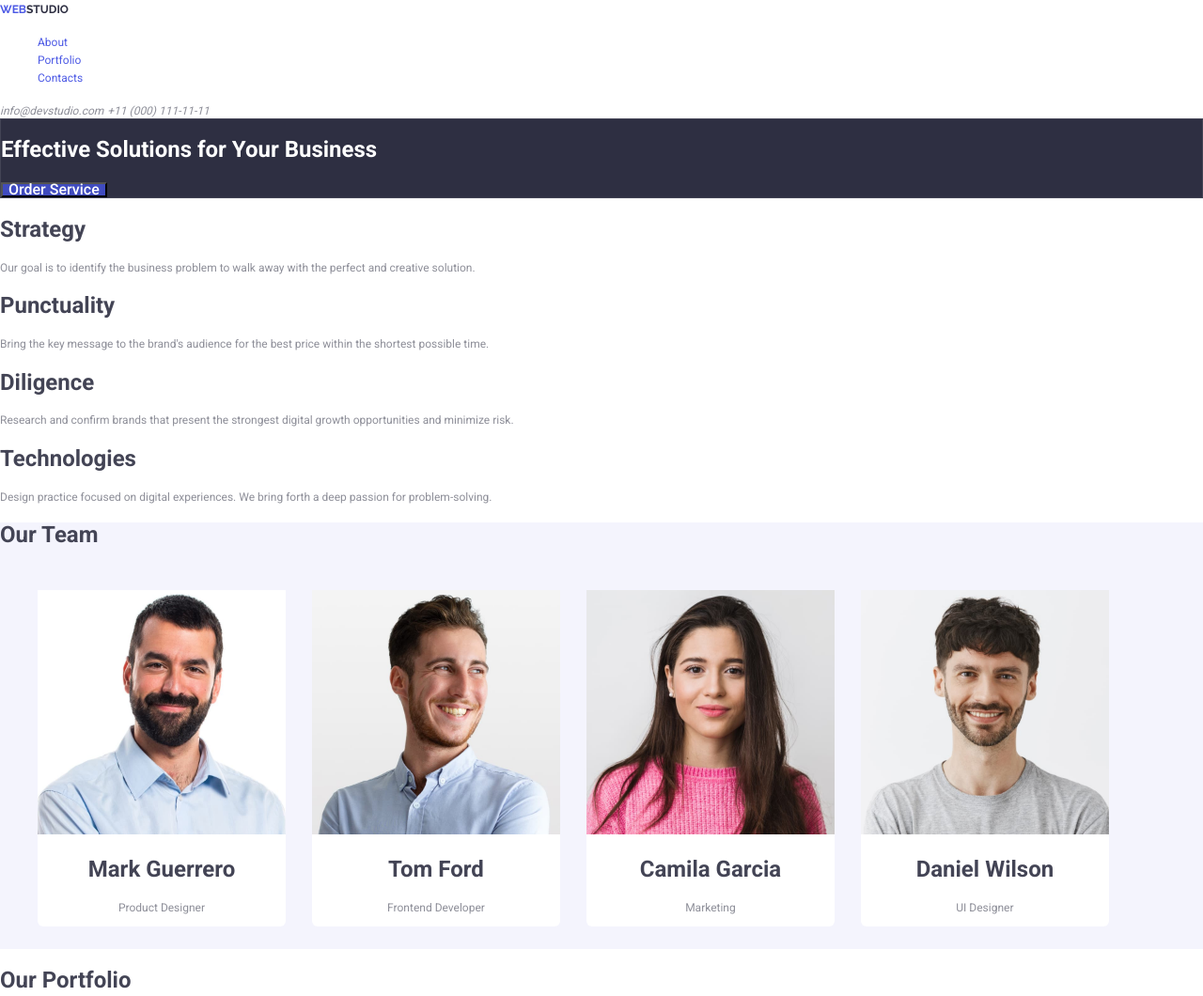
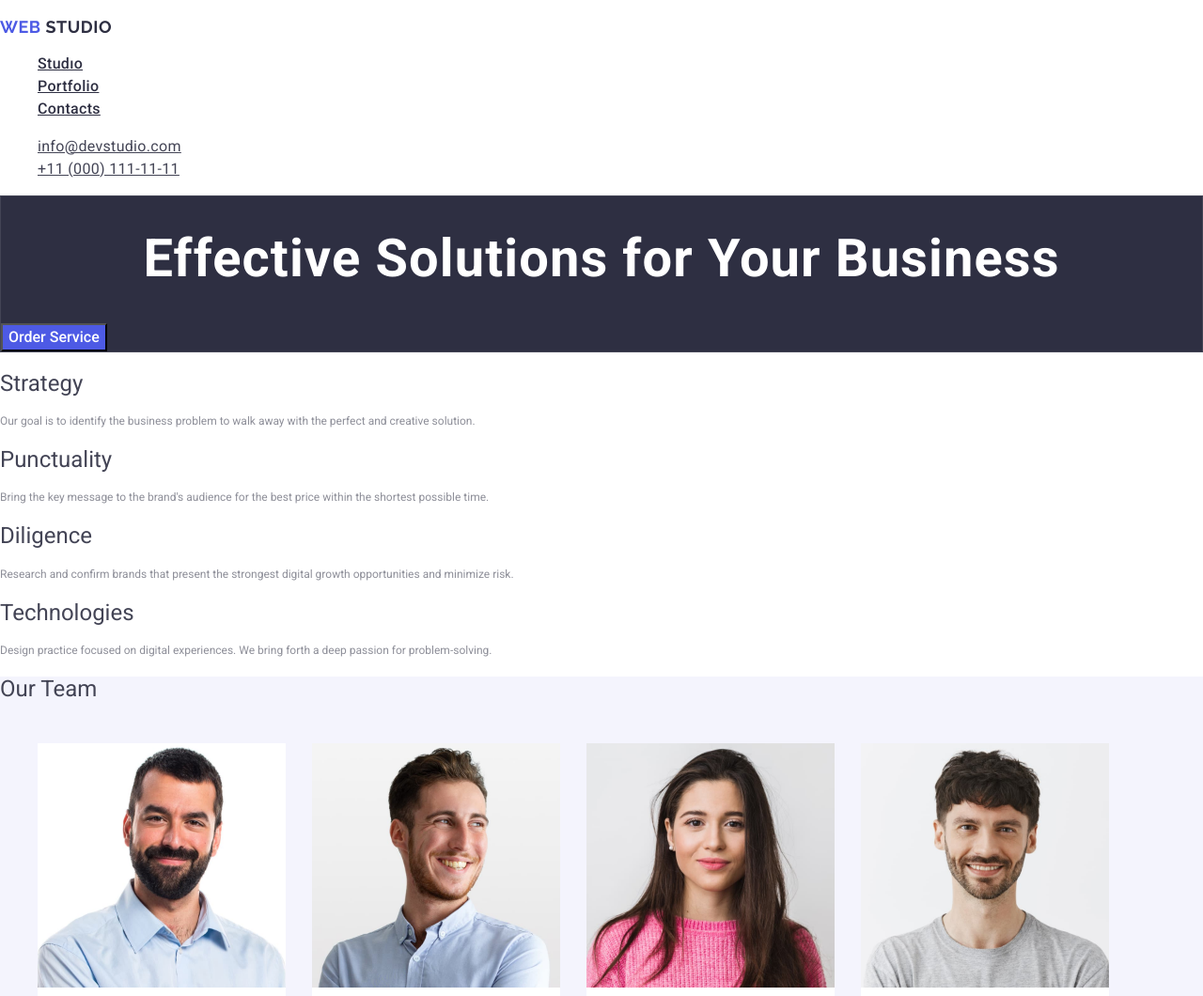
Before and after one commit to Emirhan-bs/goit-markup-hw-02, a plain HTML site: page index.html in a window 1280 px wide. Shown: the top 1060 px of the page at 94% size. Drawn offline with nearby package versions, Linux system fonts and the light colour scheme.

Commit message:
düzeltme

```diff
--- a/css/styles.css
+++ b/css/styles.css
@@ -2,7 +2,13 @@
 body {
   font-family: "Roboto", sans-serif;
   font-weight: 400;
+  color: #ffffff;
+}
+p,
+h2 {
   color: #434455;
+  font-family: "roboto", sans-serif;
+  font-weight: 400;
 }
 /* Bütün Gövde Bitti */
 /* H1 ve Buton */
@@ -11,68 +17,73 @@ body {
   font-weight: 700;
   color: #434455;
   letter-spacing: 2%;
-  line-height: 1.07;
+
   border: 1px solid;
   background-color: #2e2f42;
 }
 .section-text {
   color: white;
+  font-size: 56px;
+  line-height: 1.07;
+  text-align: center;
+  letter-spacing: 0.02em;
 }
 .section-button {
   font-family: "Roboto", sans-serif;
   font-weight: 500;
   font-size: 16px;
-  line-height: 0.66;
-  letter-spacing: 4%;
-  background-color: #404bbf;
+  line-height: 1.5;
+  letter-spacing: 0.04;
+  background-color: #4d5ae5;
   color: white;
   cursor: pointer;
 }
 /* H1 ve Buton BİTTİ */
 /* Bütün Linkler */
-a {
-  font-family: "Roboto", sans-serif;
-  text-decoration: none;
-  font-size: 12px;
-  font-weight: 400;
-  letter-spacing: 4%;
-  line-height: 1.33;
-  color: #4d5ae5;
+.header .header-studıo {
+  font-weight: 500;
+  font-size: 16px;
+  line-height: 1.5;
+  letter-spacing: 0.02em;
+  color: #2e2f42;
+}
+.header .header-studıo:hover {
+  color: #404bbf;
+}
+.header-studıo:focus {
+  color: #404bbf;
 }
 /* Bütün Linkler BİTTİ */
 /* Header Logo */
 .logo {
   font-family: "Raleway", sans-serif;
-  font-size: 12px;
-  font-weight: 400;
-  letter-spacing: 4%;
-  line-height: 1.33;
+  font-weight: 700;
+  font-size: 18px;
+  text-decoration: none;
+  text-transform: uppercase;
+  line-height: 1.17;
+  letter-spacing: 0.03em;
+}
+.logo-part-1 {
   color: #4d5ae5;
-  text-align: left;
 }
-.logo-2 {
-  font-family: "Raleway", sans-serif;
-  font-size: 12px;
-  font-weight: 400;
-  letter-spacing: 4%;
-  line-height: 1.33;
+.logo-part-2 {
   color: #2e2f42;
-  text-align: left;
-}
-li {
-  list-style-type: none;
-  padding: 0;
-  margin: 0;
 }
 /* Header Logo BİTTİ */
 /* Address */
-.address > a {
-  font-family: "Roboto", sans-serif;
-  font-weight: 400;
-  font-size: 12px;
-  line-height: 1.16;
-  letter-spacing: 4%;
-  color: #8e8f99;
+.address .address-mail {
+  font-style: normal;
+  font-size: 16px;
+  line-height: 1.5;
+  letter-spacing: 0.02em;
+  color: #434455;
+}
+.address .address-mail:hover {
+  color: #404bbf;
+}
+.address .address-mail:focus {
+  color: #404bbf;
 }
 /* Address BİTTİ */
 /* Bütün Paragraflar */
--- a/index.html
+++ b/index.html
@@ -8,9 +8,12 @@
       rel="stylesheet"
       href="https://cdnjs.cloudflare.com/ajax/libs/modern-normalize/3.0.1/modern-normalize.min.css"
     />
+    <link rel="preconnect" href="https://fonts.googleapis.com" />
+    <link rel="preconnect" href="https://fonts.gstatic.com" crossorigin />
     <link
-      href="https://fonts.googleapis.com/css2?family=Raleway:wght@700&family=Roboto:wght@400;500;700&display=swap"
+      href="https://fonts.googleapis.com/css2?family=Raleway:ital,wght@0,100..900;1,100..900&family=Roboto:ital,wght@0,100;0,300;0,400;0,500;0,700;0,900;1,100;1,300;1,400;1,500;1,700;1,900&display=swap"
       rel="stylesheet"
+    />
     />
     <link rel="stylesheet" href="css/styles.css" />
     <link rel="preconnect" href="https://fonts.gstatic.com" />
@@ -19,23 +22,36 @@
     <!-- Header -->
     <header>
       <nav>
-        <a class="logo">WEB</a><a class="logo-2">STUDIO</a>
-        <ul>
-          <li><a href="#">About</a></li>
-          <li><a href="#">Portfolio</a></li>
-          <li><a href="#">Contacts</a></li>
+        <a class="logo">
+          <span class="logo-part-1">WEB</span>
+          <span class="logo-part-2">STUDIO</span>
+        </a>
+        <ul class="header">
+          <li><a class="header-studıo" href="index.html">Studıo</a></li>
+          <li><a class="header-studıo" href="">Portfolio</a></li>
+          <li><a class="header-studıo" href="">Contacts</a></li>
         </ul>
       </nav>
       <address class="address">
-        <a href="mailto:info@devstudio.com">info@devstudio.com</a>
-        <a href="tel:+110001111111">+11 (000) 111-11-11</a>
+        <ul>
+          <li>
+            <a class="address-mail" href="mailto:info@devstudio.com"
+              >info@devstudio.com</a
+            >
+          </li>
+          <li>
+            <a class="address-mail" href="tel:+110001111111"
+              >+11 (000) 111-11-11</a
+            >
+          </li>
+        </ul>
       </address>
     </header>
     <!-- Header Bitti-->
 
     <!-- Main -->
     <main>
-      <section class="section-main">
+      <div class="section-main">
         <h1 class="section-text">Effective Solutions for Your Business</h1>
         <button
           class="section-button"
@@ -44,36 +60,36 @@
         >
           Order Service
         </button>
-      </section>
+      </div>
 
-      <section>
+      <div>
         <h2>Strategy</h2>
         <p>
           Our goal is to identify the business problem to walk away with the
           perfect and creative solution.
         </p>
-      </section>
-      <section>
+      </div>
+      <div>
         <h2>Punctuality</h2>
         <p>
           Bring the key message to the brand's audience for the best price
           within the shortest possible time.
         </p>
-      </section>
-      <section>
+      </div>
+      <div>
         <h2>Diligence</h2>
         <p>
           Research and confirm brands that present the strongest digital growth
           opportunities and minimize risk.
         </p>
-      </section>
-      <section>
+      </div>
+      <div>
         <h2>Technologies</h2>
         <p>
           Design practice focused on digital experiences. We bring forth a deep
           passion for problem-solving.
         </p>
-      </section>
+      </div>
       <!-- Our Team-->
       <div class="our-team">
         <h2>Our Team</h2>
```
